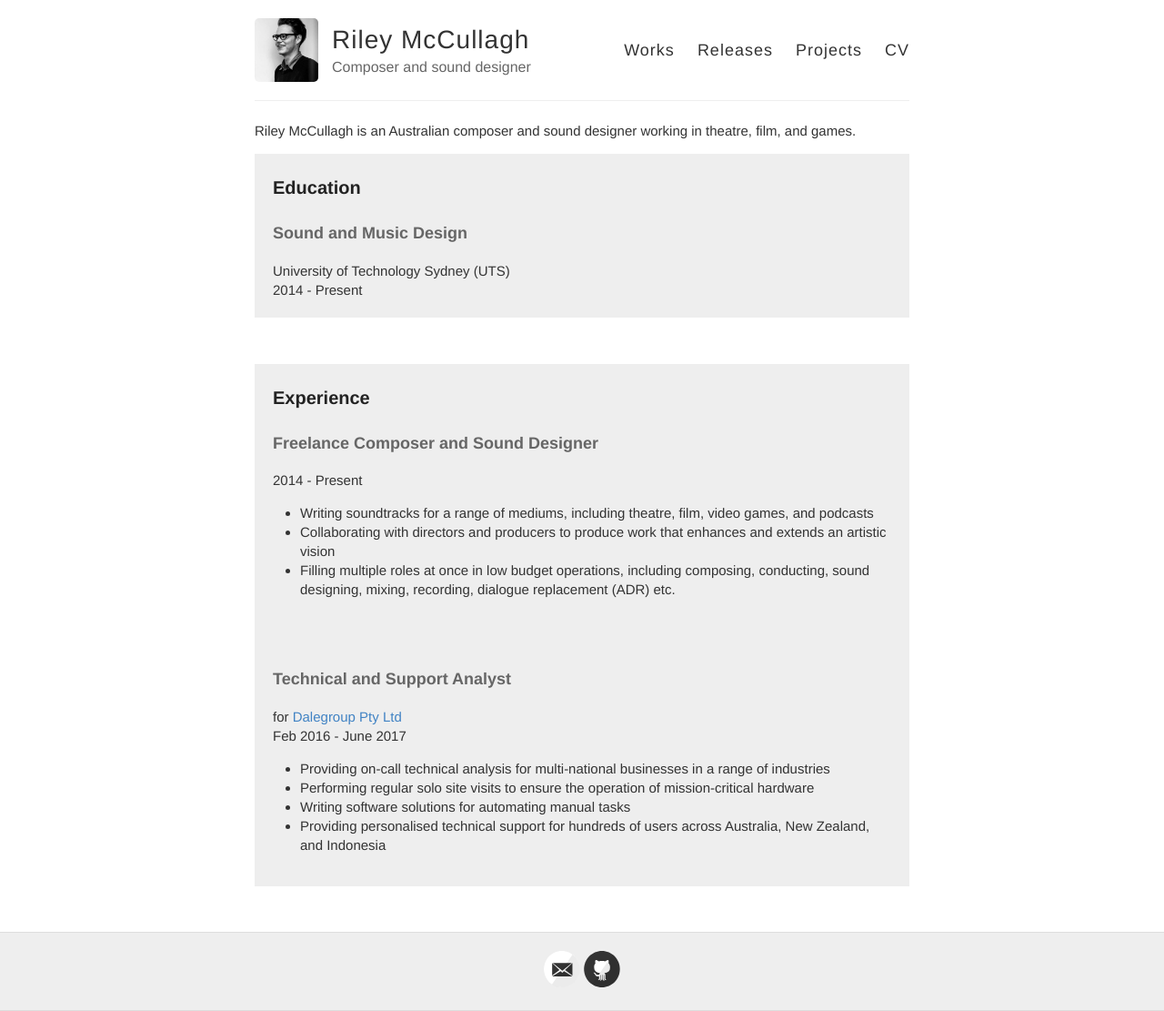
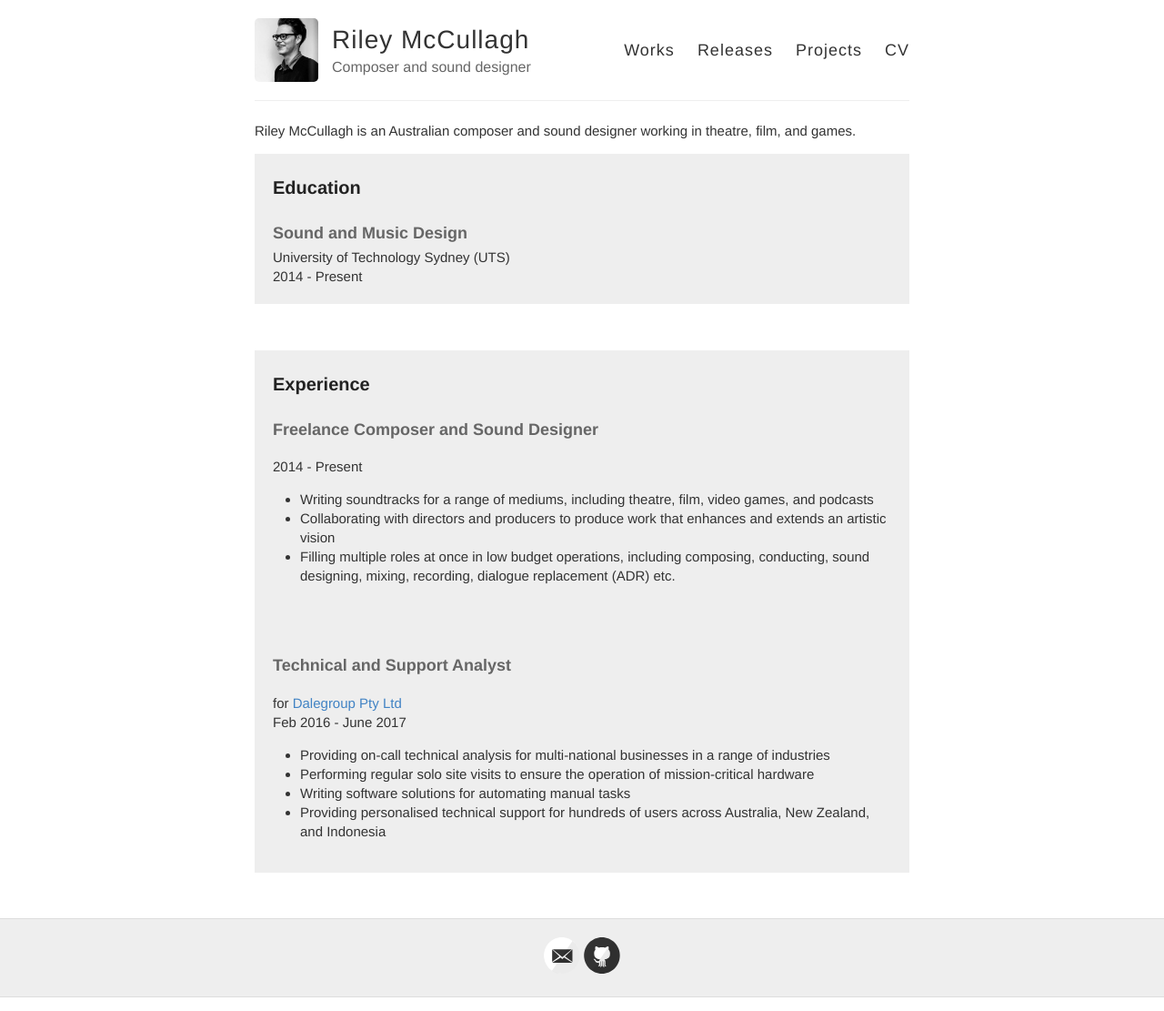
Before and after one commit to rileymccullagh/portfolio, a Jekyll site: the page built from docs/cv.md, in a window 1280 px wide. Shown: the whole page at 91% size. Built offline with Jekyll 4.4.1, drawn with Linux system fonts in a browser that asks for light colours.

Commit message:
bottom marhgin

```diff
--- a/docs/cv.md
+++ b/docs/cv.md
@@ -11,7 +11,7 @@
 
 <h3 style="margin: 0px">Education</h3>
 
-<h4 style="bottom-margin: 0px">Sound and Music Design</h4>
+<h4 style="margin-bottom: 0px">Sound and Music Design</h4>
 University of Technology Sydney (UTS)
 <br>
 2014 - Present
```
